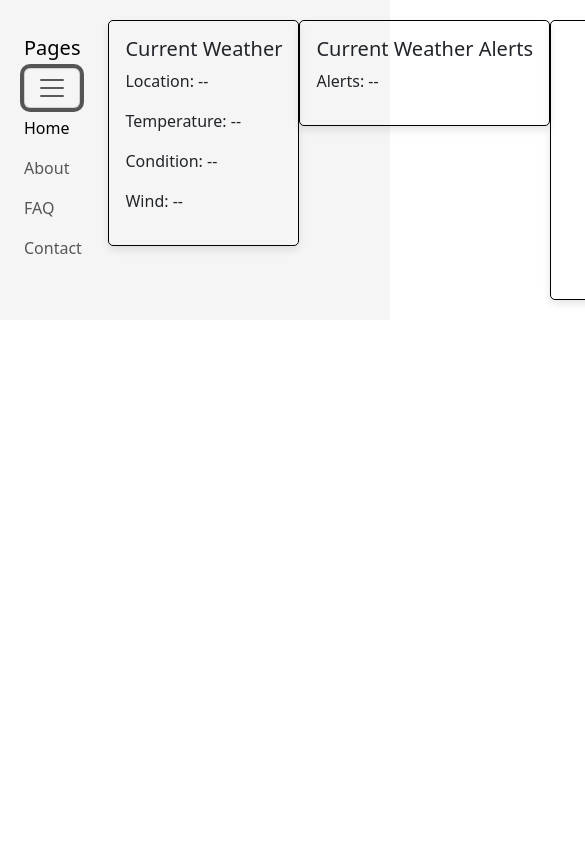
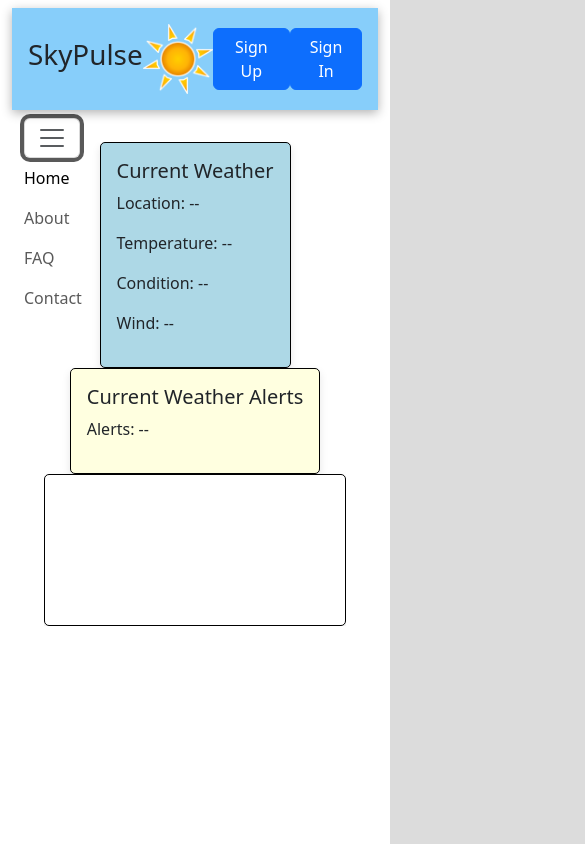
Before and after one commit to gsteere04/skypulse, a plain HTML site: page index.html in a window 390 px wide. Both pictures are taken after a click on the button "Toggle navigation". Shown: the top 844 px of the page, 585 px wide, since content can reach past the window. Drawn offline with nearby package versions, Linux system fonts and the light colour scheme; no server answers.

Commit message:
add sidebar, fix cards, add boxshadow

```diff
--- a/index.html
+++ b/index.html
@@ -4,7 +4,7 @@
     <meta charset="UTF-8" />
     <meta name="viewport" content="width=device-width, initial-scale=1.0" />
     <title>SkyPulse</title>
-    <link rel="stylesheet" href="style.css" />
+    <link rel="stylesheet" href="style.css"/>
     <link
       href="https://cdn.jsdelivr.net/npm/bootstrap@5.3.3/dist/css/bootstrap.min.css"
       rel="stylesheet"
@@ -14,55 +14,10 @@
   </head>
   <body>
     <div class="container">
-        <nav class="navbar flex-direction-column" id="navbar">
-            <div class="container-fluid">
-              <a class="navbar-brand">Pages</a>
-              <button class="navbar-toggler" type="button" data-bs-toggle="collapse" data-bs-target="#navbarNavDropdown" aria-controls="navbarNavDropdown" aria-expanded="false" aria-label="Toggle navigation">
-                <span class="navbar-toggler-icon"></span>
-              </button>
-              <div class="collapse navbar-collapse" id="navbarNavDropdown">
-                <ul class="navbar-nav">
-                  <li class="nav-item">
-                    <a class="nav-link active" aria-current="page" href="#">Home</a>
-                  </li>
-                  <li class="nav-item">
-                    <a class="nav-link" href="aboutPage.html">About</a>
-                  </li>
-                  <li class="nav-item">
-                    <a class="nav-link" href="faq.html">FAQ</a>
-                  </li>
-                  <li class="nav-item">
-                    <a class="nav-link" href="contactMe.html">Contact</a>
-                    </ul>
-                  </li>
-                </ul>
-              </div>
-            </div>
-          </nav>
-          <div class="currentWeatherCard">
-            <div class="currentWeatherCardBody">
-                <h5 class="currentWeatherCardTitle">Current Weather</h5>
-                <p id="location">Location: --</p>
-                <p id="temperature">Temperature: --</p>
-                <p id="condition">Condition: --</p>
-                <p id="wind">Wind: --</p>
-            </div>
-          </div>
-          <div class="currentWeatherAlertsCard">
-            <div class="currentWeatherAlertsCardBody">
-                <h5 class="currentWeatherAlertsCardTitle">Current Weather Alerts</h5>
-                <p id="alerts">Alerts: --</p>
-            </div>
-          </div>
-          <div class="currentWeather24HourCard">
-            <canvas id="acquisitions"></canvas>
-
-            <div class="currentWeather24HourCardBody">
-                <h5 class="currentWeather24HourCardTitle">24 Hour Forecast</h5>
-                <p class="currentWeather24HourCardText">Something</p>
-                <a>Show something</a>
-            </div>
-          </div>
+      <div class="titleContainer">
+        <div class="title">
+          <h1 id="title">SkyPulse</h1>
+          <img id="sun" src="images/sun-sole-hi.png">
           <div class="subcontainer">
             <!-- Button to trigger modal -->
               <button
@@ -188,13 +143,61 @@
                     </div>
                   </div>
                   </div>
+                    </div>
+                  </div>
+        <nav class="navbar flex-direction-column" id="navbar">
+            <div class="container-fluid">
+              <button class="navbar-toggler" type="button" data-bs-toggle="collapse" data-bs-target="#navbarNavDropdown" aria-controls="navbarNavDropdown" aria-expanded="false" aria-label="Toggle navigation">
+                <span class="navbar-toggler-icon"></span>
+              </button>
+              <div class="collapse navbar-collapse" id="navbarNavDropdown">
+                <ul class="navbar-nav">
+                  <li class="nav-item">
+                    <a class="nav-link active" aria-current="page" href="index.html">Home</a>
+                  </li>
+                  <li class="nav-item">
+                    <a class="nav-link" href="aboutPage.html">About</a>
+                  </li>
+                  <li class="nav-item">
+                    <a class="nav-link" href="faq.html">FAQ</a>
+                  </li>
+                  <li class="nav-item">
+                    <a class="nav-link" href="contactMe.html">Contact</a>
+                  </li>
+                </ul>
+              </div>
+            </div>
+          </nav>
+          <div class="cards">
+            <div class="currentWeatherCard">
+              <div class="currentWeatherCardBody">
+                  <h5 class="currentWeatherCardTitle">Current Weather</h5>
+                  <p id="location">Location: --</p>
+                  <p id="temperature">Temperature: --</p>
+                  <p id="condition">Condition: --</p>
+                  <p id="wind">Wind: --</p>
+              </div>
+            </div>
+            <div class="currentWeatherAlertsCard">
+              <div class="currentWeatherAlertsCardBody">
+                  <h5 class="currentWeatherAlertsCardTitle">Current Weather Alerts</h5>
+                  <p id="alerts">Alerts: --</p>
+              </div>
+            </div>
+            <div class="currentWeather24HourCard">
+              <canvas id="24HourForecast"></canvas>
+
+              </div>
+            </div>
+          </div>
+
 
     <!-- Bootstrap JS and dependencies -->
     <script
       src="https://cdn.jsdelivr.net/npm/bootstrap@5.3.3/dist/js/bootstrap.bundle.min.js"
       integrity="sha384-YvpcrYf0tY3lHB60NNkmXc5s9fDVZLESaAA55NDzOxhy9GkcIdslK1eN7N6jIeHz"
-      crossorigin="anonymous"
-    ></script>
+      crossorigin="anonymous">
+    </script>
     <script src="https://cdn.jsdelivr.net/npm/chart.js"></script>
     <script src="script.js"></script>
   </body>
--- a/script.js
+++ b/script.js
@@ -60,8 +60,8 @@ fetch(alertsUrl)
   });
 
 const wfo = 'SLC';
-const x = 20;
-const y = 19;
+const x = 19;
+const y = 20;
 const forecastHourlyUrl = `https://api.weather.gov/gridpoints/${wfo}/${x},${y}/forecast/hourly`;
 
 fetch(forecastHourlyUrl)
@@ -73,21 +73,60 @@ fetch(forecastHourlyUrl)
   })
   .then(forecastData => {
     const periods = forecastData.properties.periods;
-    const chartData = periods.map(period => ({
-      Time: period.startTime,
-      Temperature: period.temperature
-    }));
+
+
+      const chartData = periods.slice(0, 24).map(period => ({
+        Time: new Date(period.startTime).toLocaleTimeString([], { hour: '2-digit', minute: '2-digit' }),
+        Temperature: period.temperature
+      }));
+    //const chartData = periods.map(period => ({
+    //  Time: period.startTime,
+    //  Temperature: period.temperature
+
 
     new Chart(
-      document.getElementById('acquisitions'),
+      document.getElementById('24HourForecast'),
       {
         type: 'bar',
+        options: {
+          aspectRatio: 1.5,
+          scales: {
+            x: {
+              title: {
+                display: true,
+                text: 'Time',
+                min: 24,
+                max:24
+              },
+              ticks: {
+                maxRotation: 45,
+                minRotation: 45
+              }
+            },
+            y: {
+              title: {
+                display: true,
+                text: 'Temperature (°F)'
+              },
+              suggestedMin: 0,
+              suggestedMax: 120
+            }
+          },
+          plugins: {
+            title: {
+              display: true,
+              text: '24-Hour Temperature Forecast'
+            }
+          }
+        },
         data: {
           labels: chartData.map(data => data.Time),
           datasets: [
             {
               label: 'Temperature',
-              data: chartData.map(data => data.Temperature)
+              data: chartData.map(data => data.Temperature),
+              borderColor: 'rgba(75,192,192,0.2)',
+              tension: 0.1
             }
           ]
         }
--- a/style.css
+++ b/style.css
@@ -1,26 +1,51 @@
-html, body {
-    height: 100;
+body {
+    background-color: gainsboro !important;
 }
 
 .container {
     display: flex;
-    padding: 20px;
-    justify-content: space-between;
-    align-items:flex-start;
-    background-color: whitesmoke;
-    height: 100%;
+    background-color: white;
+    min-height: 100vh;
+    flex-direction: column;
+    box-shadow: 0 3px 10px rgb(0 0 0 /0.3);
+    position: relative
+
+
+}
+#navbar {
+    display: flex;
+    max-width: 100px;
+    position: absolute;
+    top: 110px;
+    left: 1;
 }
 
+.title {
+    display: flex;
+    background-color: lightskyblue;
+    padding: 1em;
+    justify-content: center;
+    align-items: center;
+    margin-top: 0.5em;
+    box-shadow: 0 3px 10px rgb(0 0 0 /0.3);
 
 
-.currentWeather24HourCard {
+}
+
+.cards {
     display: flex;
-    flex: none;
-    flex-direction: column;
-    align-items: center;
+    flex-direction: row-reverse;
+    flex-wrap: wrap;
+    overflow: hidden;
+    justify-content:space-evenly;
+    margin: 2em;
+}
+ .currentWeather24HourCard {
+    display: flex;
     border: 1px solid black;
     border-radius: 5px;
     box-shadow: 0 4px 8px rgba(0, 0, 0, 0.1);
+    background-color: white;
 }
 .currentWeatherCard {
     display: flex;
@@ -30,6 +55,8 @@ html, body {
     border: 1px solid black;
     border-radius: 5px;
     box-shadow: 0 4px 8px rgba(0, 0, 0, 0.1);
+    background-color: lightblue;
+    flex-wrap: wrap;
 }
 .currentWeatherAlertsCard {
     display: flex;
@@ -39,6 +66,8 @@ html, body {
     border: 1px solid black;
     border-radius: 5px;
     box-shadow: 0 4px 8px rgba(0, 0, 0, 0.1);
+    background-color: lightyellow;
+
 }
 
 .currentWeatherCardBody {
@@ -50,7 +79,6 @@ html, body {
 .currentWeather24HourCardBody{
     padding: 1em
 }
-
 
 .contactCard {
     display: flex;
@@ -66,3 +94,15 @@ html, body {
 .emailCardTitle {
     padding: 1rem
 }
+
+#sun {
+    display: flex;
+    width: 70px;
+    align-items: flex-start;
+
+}
+
+.subcontainer {
+    display: flex;
+    margin-left: auto;
+}
```
Also changed, not shown: contactMe.html (+7 -15 lines), images/sun-sole-hi.png (added). Lines whose indentation alone changed are shown as unchanged.
